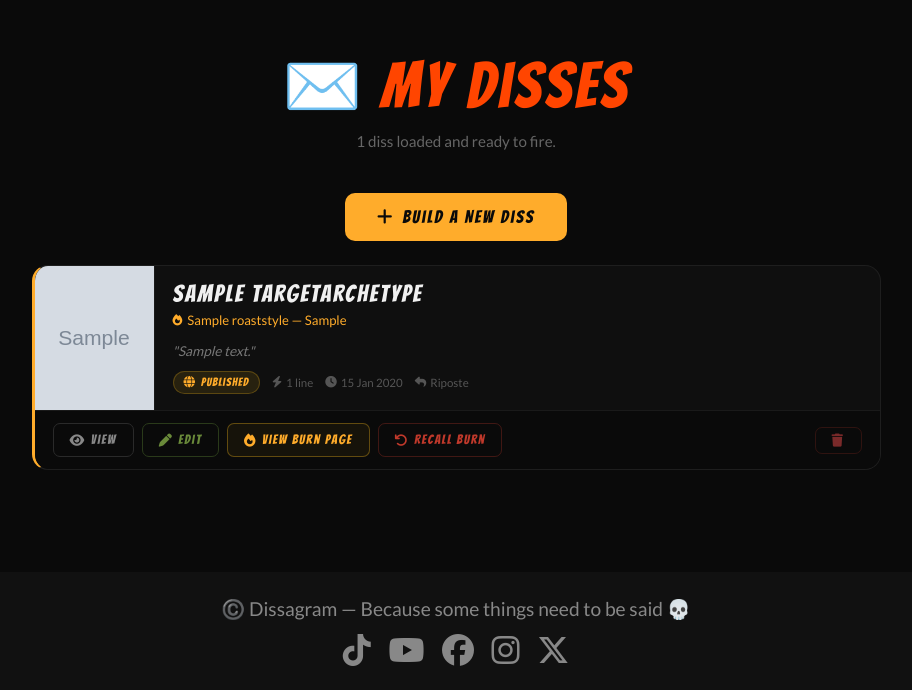
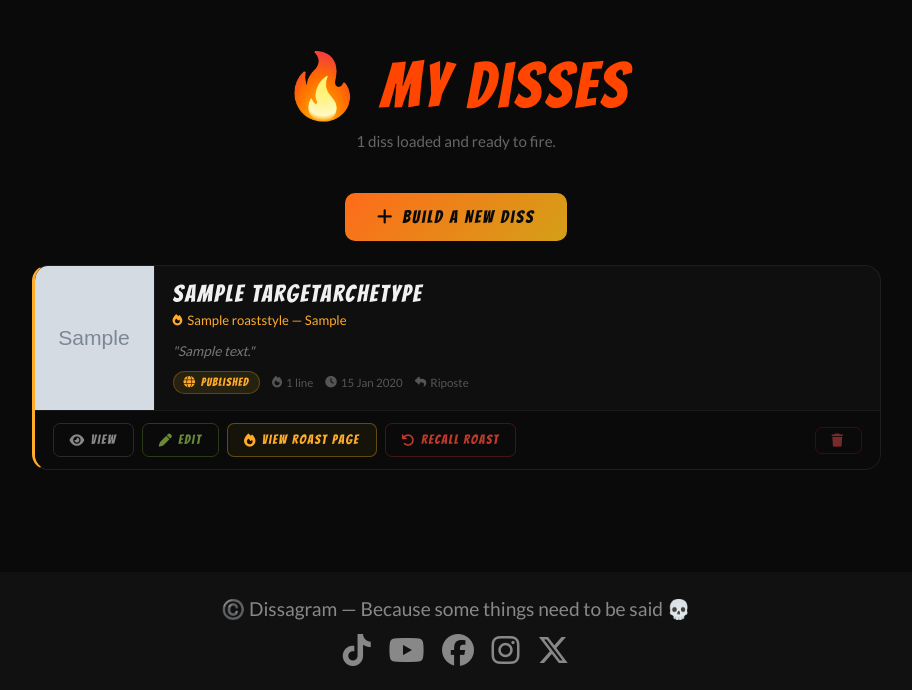
Before and after one commit to yinyangsammy/dissagram, a Django app: template disses/templates/disses/my_disses.html in a window 1280 px wide. Shown: the part 117-807 px from the top of the page, without its empty margins (184-1096 px from the left). Run offline with Django 5.2, Linux system fonts and the light colour scheme; the template is opened without the code that fills it: values that come from a table or form of the project are taken from there, others are empty; tables that the repository leaves empty hold one stand-in row (values such as "Sample post"); grey boxes marked "Sample" are stand-in pictures.

Commit message:
updated my disses template

```diff
--- a/disses/templates/disses/my_disses.html
+++ b/disses/templates/disses/my_disses.html
@@ -42,10 +42,13 @@
     align-items: center;
     gap: 8px;
     transition: background 0.15s, transform 0.15s;
+    color: #0a0a0a !important;
+    background: linear-gradient(135deg, #ff6b1a, #d4a017) !important;
+    text-decoration: none !important;
 }
 .btn-create-diss:hover {
-    background: #ff5a1f;
-    color: #fff;
+    background: #ff5a1f !important;
+    color: #fff !important;
     transform: translateY(-2px);
     box-shadow: 0 14px 34px rgba(255, 90, 31, 0.32);
 }
@@ -270,7 +273,7 @@
 <div class="container my-disses-page">
 
     <div class="page-header">
-        <h1>✉️ My Disses</h1>
+        <h1>🔥 My Disses</h1>
         <p>
             {% if disses %}
                 {{ disses|length }} diss{{ disses|length|pluralize:",es" }} loaded and ready to fire.
@@ -343,7 +346,7 @@
                                 {% endif %}
                             </span>
                             <div class="diss-meta-chip">
-                                <i class="fas fa-bolt"></i>
+                                <i class="fas fa-fire"></i>
                                 {{ diss.selected_lines.count }}
                                 line{{ diss.selected_lines.count|pluralize }}
                             </div>
@@ -379,7 +382,7 @@
                         {% if diss.target_archetype.roast %}
                         <a href="{% url 'roasts:roast_detail' diss.target_archetype.roast.slug %}"
                            class="diss-act-btn act-view-burn">
-                            <i class="fas fa-fire"></i> View Burn Page
+                            <i class="fas fa-fire"></i> View Roast Page
                         </a>
                         {% endif %}
 
@@ -389,7 +392,7 @@
                             {% csrf_token %}
                             <input type="hidden" name="action" value="undeploy">
                             <button type="submit" class="diss-act-btn act-recall">
-                                <i class="fas fa-undo"></i> Recall Burn
+                                <i class="fas fa-undo"></i> Recall Roast
                             </button>
                         </form>
 
@@ -397,7 +400,7 @@
                         <!-- Not deployed -->
                         <a href="{% url 'disses:deploy_burn' diss.pk %}"
                            class="diss-act-btn act-deploy">
-                            <i class="fas fa-fire"></i> Deploy as Burn 🔥
+                            <i class="fas fa-fire"></i> Unleash Roast 🔥
                         </a>
                     {% endif %}
 
```
